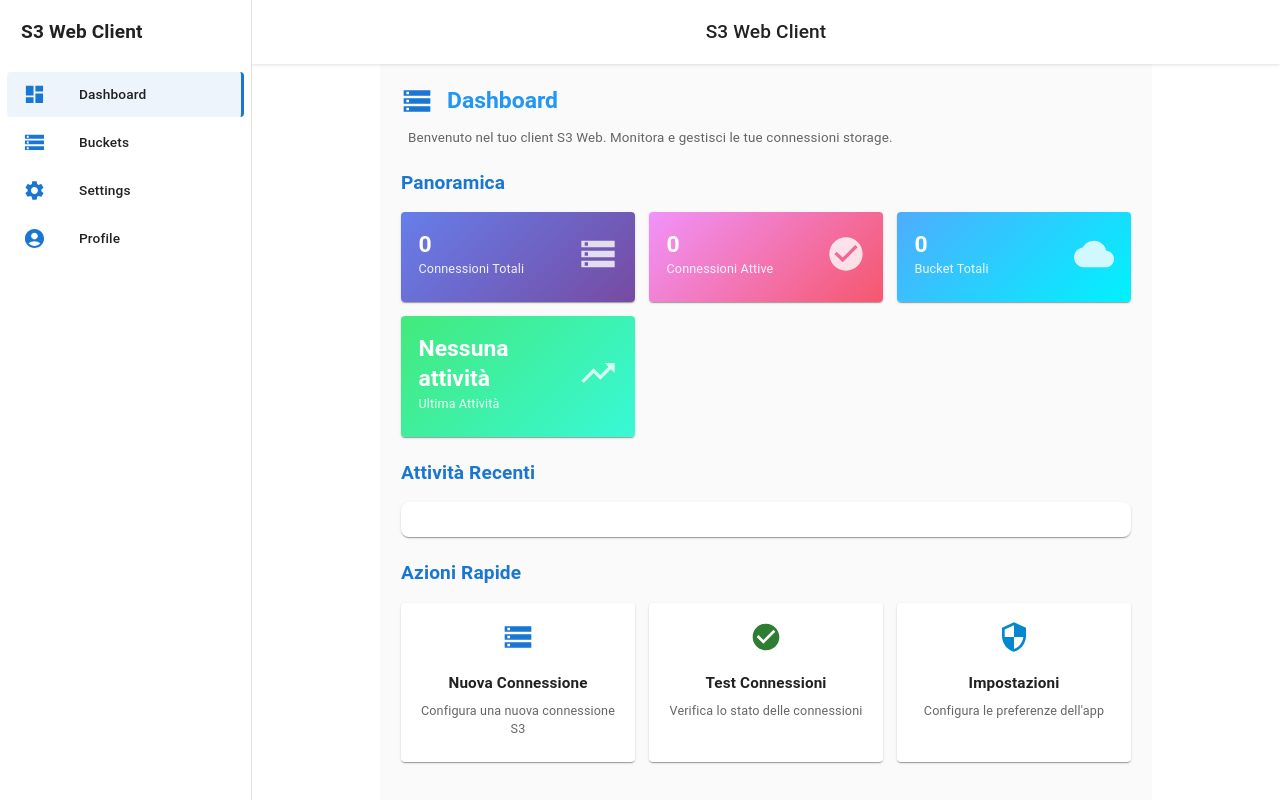
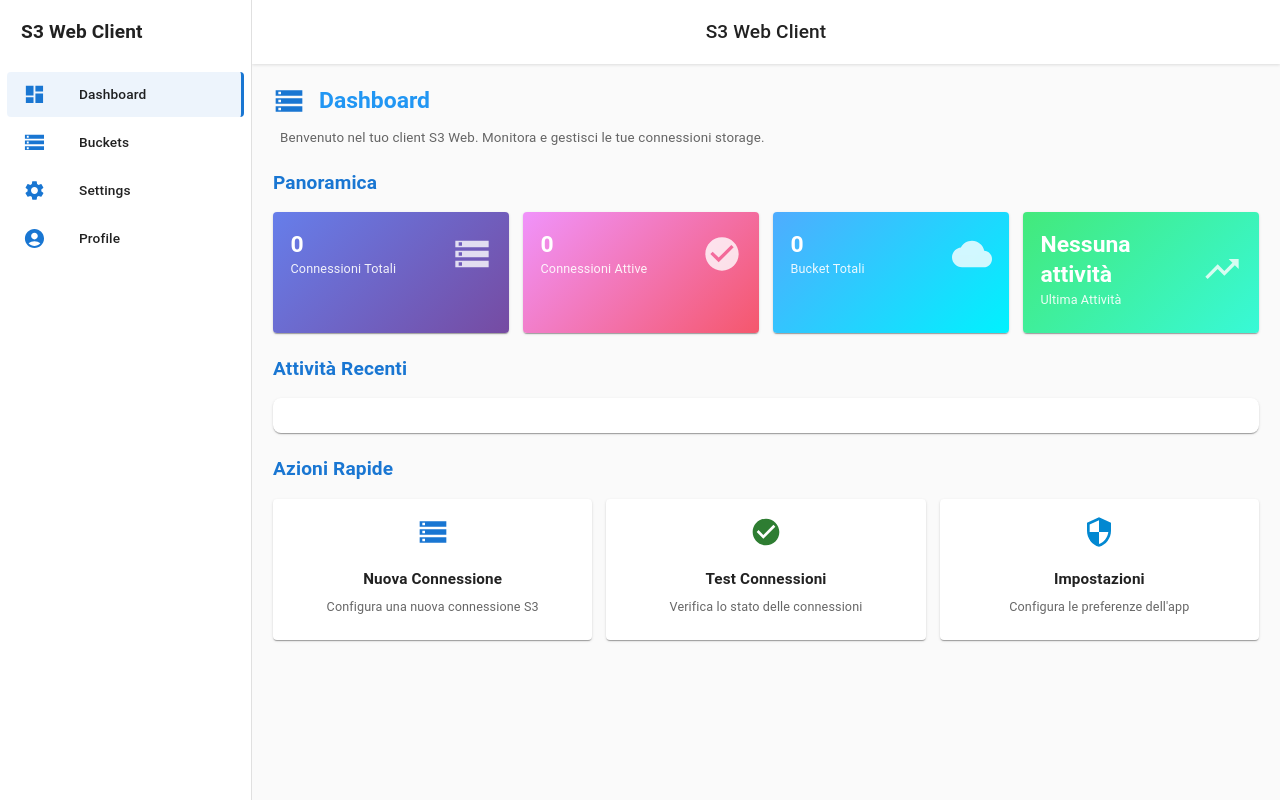
Before and after one commit to TombSte/S3WebClient, a React (Vite) app in the folder S3WebClient/: page / in a window 1280 px wide. Built offline with nearby package versions, Linux system fonts and the light colour scheme.

Commit message:
refactor: simplify .app styles by removing max-width property

```diff
--- a/S3WebClient/src/App.module.scss
+++ b/S3WebClient/src/App.module.scss
@@ -1,5 +1,4 @@
- .app {
-   max-width: 1024px;
-   margin: 0 auto;
-   text-align: center;
- }
+.app {
+  margin: 0 auto;
+  text-align: center;
+}
```
